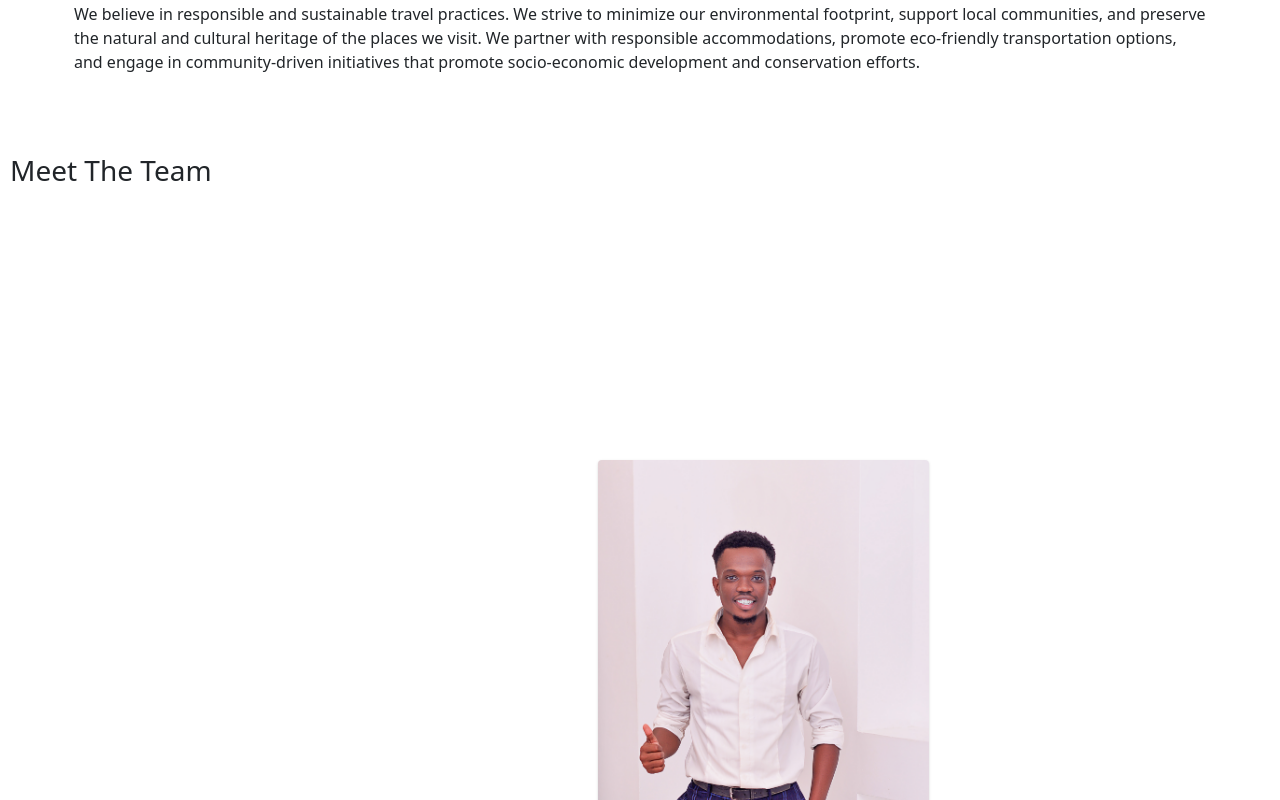
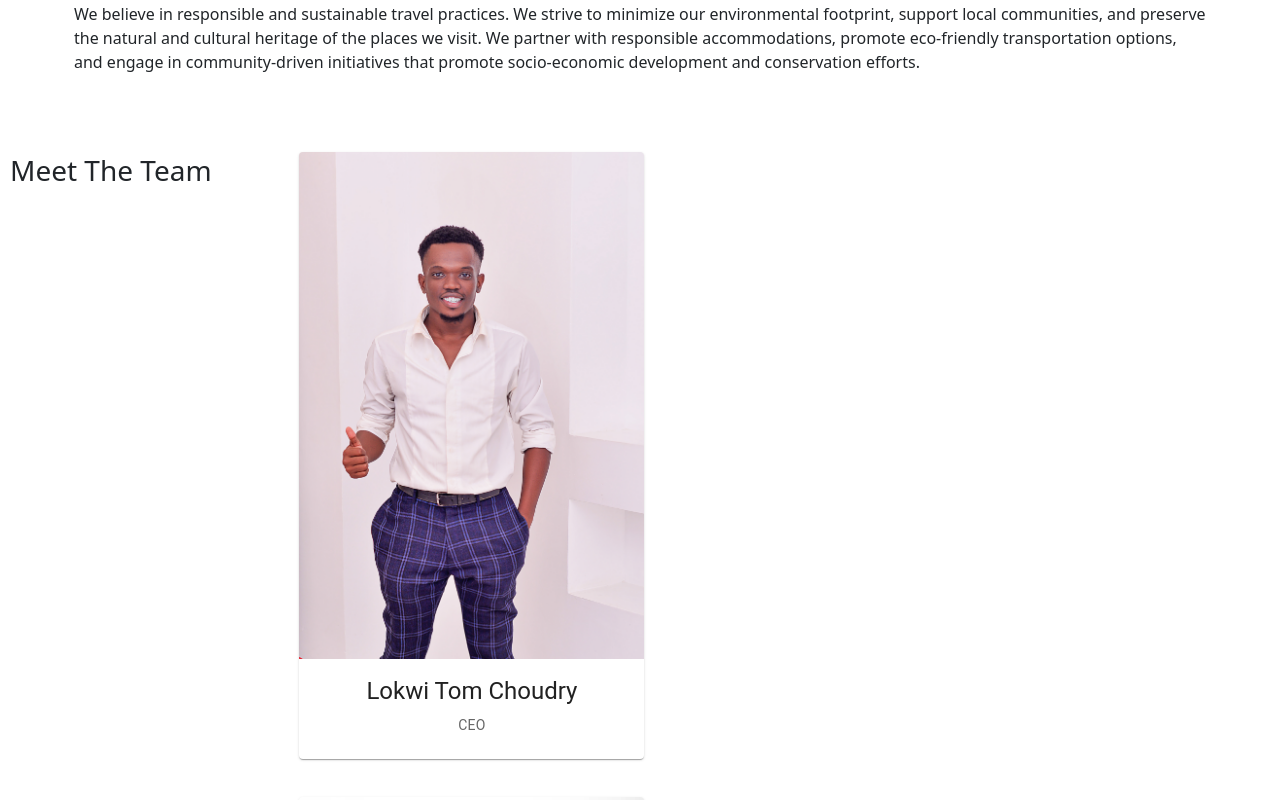
Before and after one commit to Wobomba/Cell-Care, a React (Create React App) app: page /about in a window 1280 px wide. Shown: the part 1700-2500 px from the top of the page. Built offline with nearby package versions, Linux system fonts and the light colour scheme.

Commit message:
changes-update3

```diff
--- a/src/components/AboutData.js
+++ b/src/components/AboutData.js
@@ -59,7 +59,7 @@ function AboutData() {
             </div>
 
             <h3 className='the-team'>Meet The Team</h3>
-            <div style={{ margin: '25%' }}>
+            <div className='flex-container'>
                 <div className='ceo-left'>
                     <Card sx={{ maxWidth: 345 }}>
                         <CardMedia
@@ -67,7 +67,6 @@ function AboutData() {
                             height='140'
                             image={ceo}
                         />
-
 
                         <CardContent>
                             <Typography gutterBottom variant="h5" component="div">
```
